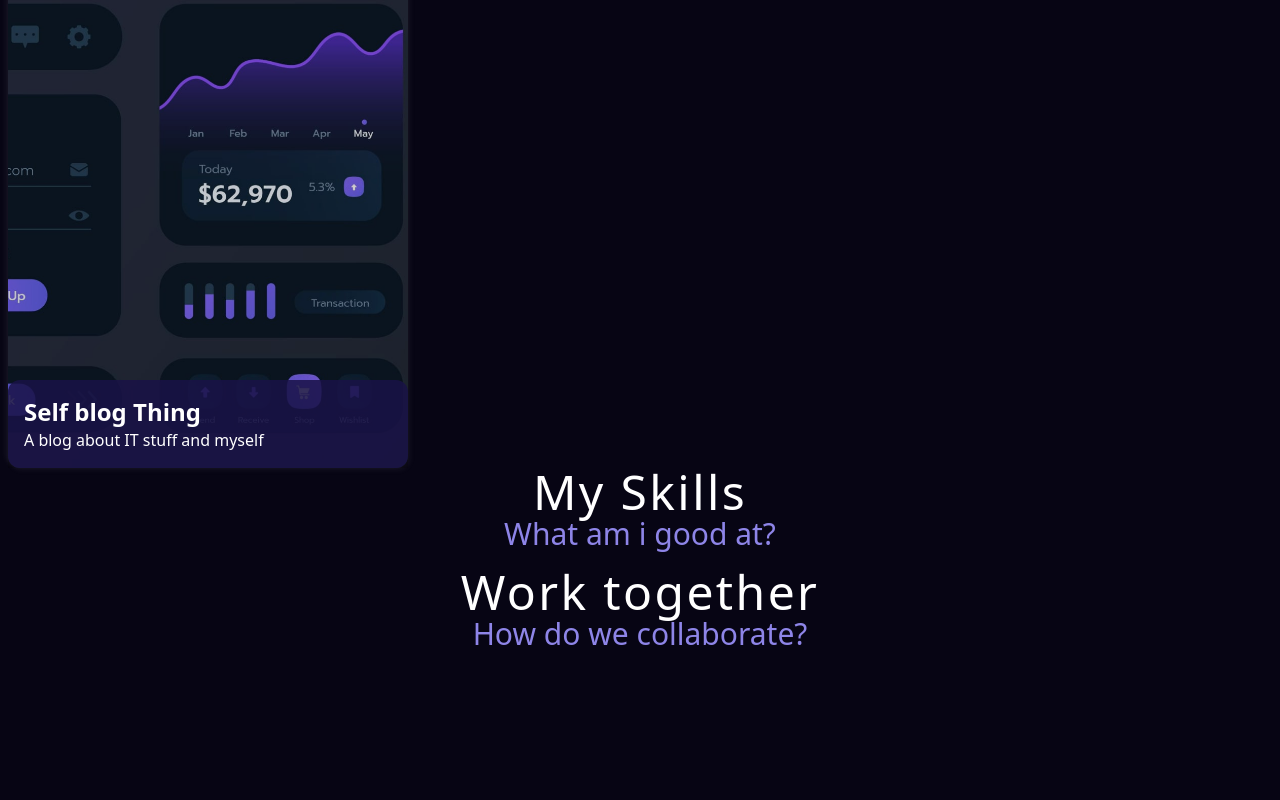
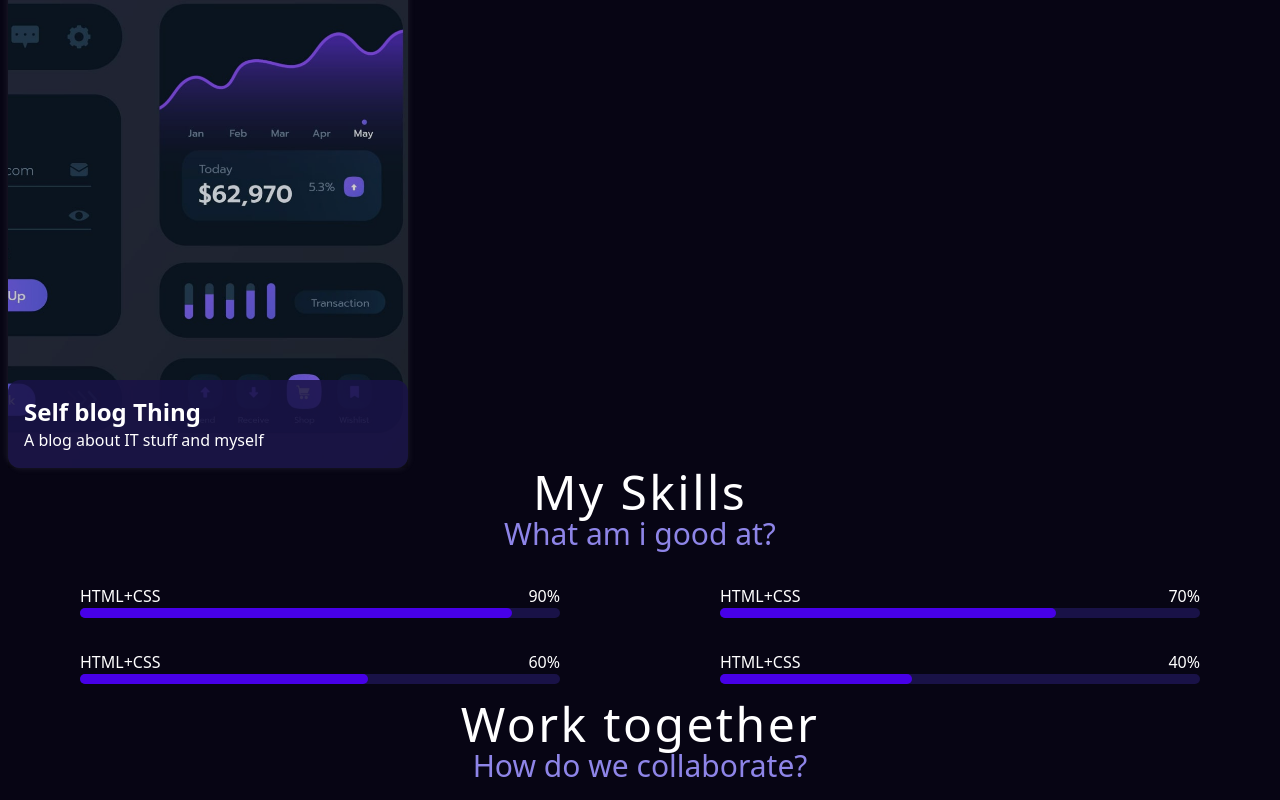
Before and after one commit to F1gUr3/lna-portfolio, a Vue app in the folder frontend/: page / in a window 1280 px wide. Shown: the part 2296-3096 px from the top of the page. Before the commit the page ends 2964 px from the top, so only its background shows below. Built offline with nearby package versions, Linux system fonts and the light colour scheme.

Commit message:
added skill bars
also added dynamic loading so it has a nice animation to it

```diff
--- /dev/null
+++ b/frontend/src/components/pageComponents/SkillsSection.vue
@@ -0,0 +1,36 @@
+<script setup>
+import SkillBar from '@/components/pageSubComponents/SkillBar.vue';
+
+let skills = [
+    {
+        name: "HTML+CSS",
+        percantage: 90,
+    },
+    {
+        name: "HTML+CSS",
+        percantage: 70,
+    },
+    {
+        name: "HTML+CSS",
+        percantage: 60,
+    },
+    {
+        name: "HTML+CSS",
+        percantage: 40,
+    }
+]
+
+</script>
+
+<template>
+<div class="SkillsContainer">
+<SkillBar v-for="(item, index) in skills":typeOfSkill="item.name" :percantage="item.percantage" />
+
+</div>
+</template>
+
+<style scoped>
+.SkillsContainer{
+    @apply grid grid-cols-2 m-auto justify-items-center items-center  text-white
+}
+</style>
--- a/frontend/src/components/pageSubComponents/PortfolioFilter.vue
+++ b/frontend/src/components/pageSubComponents/PortfolioFilter.vue
@@ -16,9 +16,10 @@ let { title, isClicked } = defineProps({
 <style scoped>
 
 .filter{
-        @apply flex justify-center p-4 m-4 text-[#8E85E8];
+        @apply flex justify-center p-4 m-4 text-[#8E85E8] duration-300 select-none;
         border: 2px solid #8E85E8 ;
         border-radius: 5px;
+
     }
 .active{
     @apply bg-[#8E85E8] text-black
--- /dev/null
+++ b/frontend/src/components/pageSubComponents/SkillBar.vue
@@ -0,0 +1,61 @@
+<script setup>
+import {ref, onMounted} from 'vue';
+
+let {typeOfSkill, percantage} = defineProps({
+    typeOfSkill: String,
+    percantage: Number,
+})
+
+let isVisible = ref(false);
+let bar = ref(null);
+
+onMounted(() => {
+    const observer = new IntersectionObserver((entries) => {
+        if(entries[0].isIntersecting){
+            isVisible.value = true;
+            observer.disconnect();
+        }
+
+    });
+    if(bar.value){
+            observer.observe(bar.value);
+    };
+});
+
+
+</script>
+
+<template>
+
+<div class="barContainer" ref="bar">
+<div class="textContainer">
+<h3>{{ typeOfSkill }}</h3>
+
+<p>{{ percantage }}%</p>
+</div>
+<div class="bar">
+    <div class="percent" :style="{ width: isVisible ? percantage + '%' : '0%' }"></div>
+
+</div>
+</div>
+
+</template>
+
+<style scoped>
+.barContainer{
+    @apply w-3/4 my-4
+}
+.textContainer{
+    @apply flex flex-row justify-between w-full
+}
+.bar{
+    @apply w-full rounded-xl bg-[#191247]  relative;
+    height: 10px;
+    .percent{
+        @apply absolute bottom-0 left-0  bg-[#4700E8] rounded-xl;
+        height: 10px;
+        transition: width 1s ease;
+        }
+}
+
+</style>
--- a/frontend/src/views/HomeView.vue
+++ b/frontend/src/views/HomeView.vue
@@ -3,6 +3,7 @@ import Layout from "@/components/layout/Layout.vue";
 import Banner from "@/components/pageComponents/Banner.vue"
 import SectionTitle from "@/components/pageComponents/SectionTitle.vue"
 import PortfolioSection from "@/components/pageComponents/PortfolioSection.vue"
+import SkillsSection from "@/components/pageComponents/SkillsSection.vue";
 
 </script>
 
@@ -18,6 +19,7 @@ import PortfolioSection from "@/components/pageComponents/PortfolioSection.vue"
 <SectionTitle title="My Work" subTitle="What Do i Do?" />
 <PortfolioSection />
 <SectionTitle title="My Skills" subTitle="What am i good at?" />
+<SkillsSection/>
 <SectionTitle title="Work together" subTitle="How do we collaborate?" />
 </Layout>
 
```
